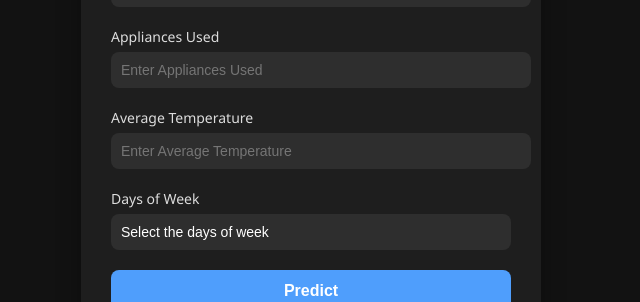
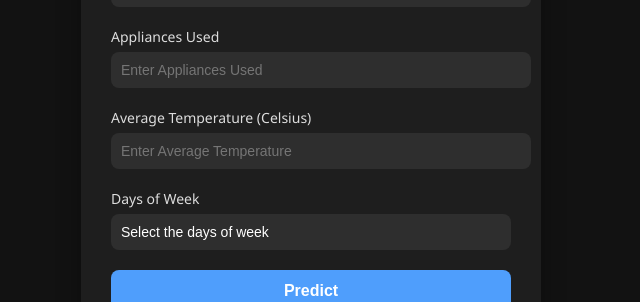
Before and after one commit to savindumahasen/Predicting-Energy-Consumption-ML-Project, a Flask app: page / in a window 1280 px wide. Shown: the part 408-710 px from the top of the page, without its empty margins (329-969 px from the left). Run offline with Flask 3, Linux system fonts and the light colour scheme; parts of the project's set-up code (start-up, migrations or seed data) failed here and were passed over.

Commit message:
Update index.html

```diff
--- a/templates/index.html
+++ b/templates/index.html
@@ -108,7 +108,7 @@
   <label for="AppliancesUsed">Appliances Used</label>
   <input type="number" min=1 step="any" name="AppliancesUsed" id="AppliancesUsed" placeholder="Enter Appliances Used" required />
 
-  <label for="AverageTemperature">Average Temperature</label>
+  <label for="AverageTemperature">Average Temperature (Celsius)</label>
   <input type="number" step="any" name="AverageTemperature" id="AverageTemperature" placeholder="Enter Average Temperature" required />
 
   <label for="days-of-week">Days of Week</label>
```
